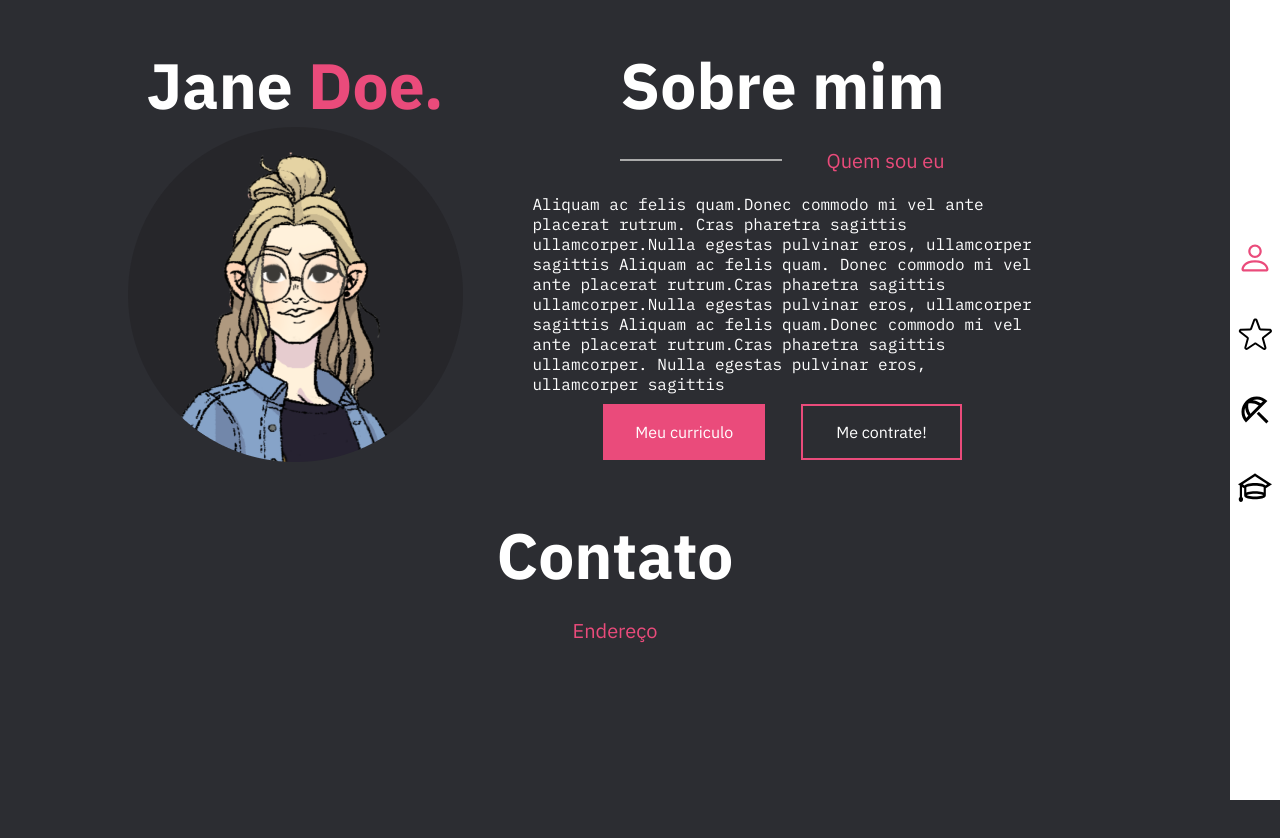
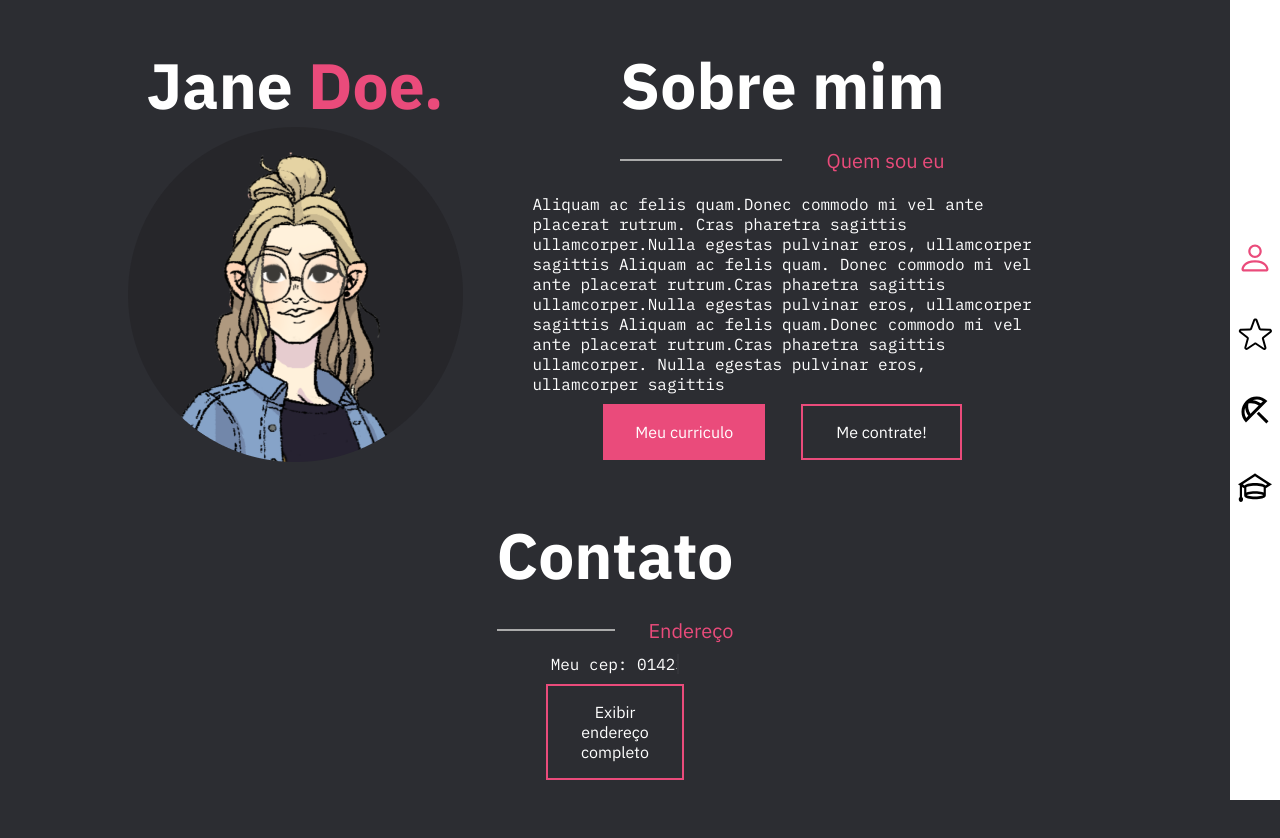
Before and after one commit to cliomaas/site-pessoal, a React (Create React App) app: page /sobre in a window 1280 px wide. Shown: the top 838 px of the page. Before the commit the page ends 800 px from the top, so only its background shows below. Built offline with nearby package versions, Linux system fonts and the light colour scheme; no server answers.

Commit message:
tela sobre mim finalizada

```diff
--- a/package.json
+++ b/package.json
@@ -7,6 +7,7 @@
     "@testing-library/react": "^12.1.4",
     "@testing-library/user-event": "^13.5.0",
     "@types/react": "^17.0.43",
+    "axios": "^0.26.1",
     "classnames": "^2.3.1",
     "react": "^18.0.0",
     "react-dom": "^18.0.0",
--- a/src/pages/SobreMim/SobreMim.module.css
+++ b/src/pages/SobreMim/SobreMim.module.css
@@ -33,6 +33,32 @@
     margin: 0 70px;
     color: white;
 }
+
+.descriptionCep{
+    composes:descriptionText;
+    transform: translateY(-50%);
+    width: 50px;
+    border-right: 2px solid rgba(255,255,255,.75);
+    font-size: 1rem;
+    text-align: center;
+    white-space: nowrap;
+    overflow: hidden;
+    margin:0;
+}
+
+.animTypewriter{
+  animation: typewriter 4s steps(44) 1s 1 normal both,
+             blinkTextCursor 500ms steps(44) infinite normal;
+}
+@keyframes typewriter{
+  from{width: 0;}
+  to{width: 100%;}
+}
+@keyframes blinkTextCursor{
+  from{border-right-color: rgba(255,255,255,.75);}
+  to{border-right-color: transparent;}
+}
+
 .quemTitle{
     display: flex;
     justify-content: center;
@@ -41,8 +67,14 @@
     align-content: center;
     align-items: center;
     justify-content: space-between;
+    width: 100%;
 }
-
+.cepContent{
+    display: flex;
+    flex-direction: column;
+    align-items: center;
+    max-width: 50%;
+}
 .quemTitle hr{
     border-width: 2px 0 0 0;
     border-color: white;
@@ -81,12 +113,30 @@
     margin: 10px auto;
     display: flex;
     flex-wrap: wrap;
+    justify-content: center;
 }
+
+.container{
+    display: flex;
+    justify-content: center;
+}
+
+.hiddenComponent{
+    visibility: hidden;
+}
+
+.shownComponent{
+    visibility:visible;
+}
+
 @media screen and (max-width: 600px){
-    .description{
+    .description, .avatar{
         max-width: 70vw;
     }
     .buttonPrimary{
         margin: 10px 0;
     }
+    .descriptionText{
+        margin: 0;
+    }
 }
--- a/src/pages/SobreMim/SobreMimContatos.js
+++ b/src/pages/SobreMim/SobreMimContatos.js
@@ -1,18 +1,53 @@
+import axios from "axios";
 import React, { Component } from "react";
 import styles from "./SobreMim.module.css"
 
 
 class SobreMimContatos extends Component {
+    constructor(props) {
+        super(props);
+        this.state = {
+            active: false,
+            persons: []
+        };
+
+        this.handleClick = this.handleClick.bind(this)
+    }
+
+    handleClick() {
+        const currentState = this.state.active;
+        this.setState({ active: !currentState });
+    }
+    componentDidMount() {
+        let cep = document.getElementById('cep').innerHTML.replace(/[^\d]+/g, '')
+        console.log(cep)
+        axios.get('https://viacep.com.br/ws/' + cep + '/json/')
+            .then(res => {
+                const persons = res.data;
+                console.log(res.data)
+                this.setState({ persons });
+                console.log(this.state.persons)
+            })
+    }
     render() {
         return (
+            <div className={styles.container}>
                 <div className={styles.content}>
                     <div className={styles.description}>
                         <div>
                             <h1>Contato</h1>
-                    </div>
                             <div className={styles.quemTitle}>
                                 <hr />
                                 <p>Endereço</p>
+                            </div>
+                        </div>
+                        <div className={styles.cepContent}>
+                            <p className={`${styles.descriptionCep} ${styles.animTypewriter}`} id="cep">Meu cep: 01423-010</p>
+                            <button className={styles.buttonSecundary} onClick={this.handleClick}>Exibir endereço completo</button>
+                            <div className={this.state.active ? styles.shownComponent : styles.hiddenComponent}>
+                                <p style={{ margin: '20px 0px' }} className={styles.descriptionText}>{this.state.persons.logradouro}, n° 1000, {this.state.persons.bairro}. {this.state.persons.localidade}, {this.state.persons.uf} </p>
+                            </div>
+                        </div>
                     </div>
                 </div>
             </div>
--- a/src/pages/SobreMim/SobreMimDescricao.js
+++ b/src/pages/SobreMim/SobreMimDescricao.js
@@ -2,9 +2,10 @@ import React, { Component } from "react";
 import styles from "./SobreMim.module.css"
 
 class SobreMimDescricao extends Component {
+
     render() {
         return (
-            <div className={styles.container}>
+            <div >
                 <div className={styles.content}>
                     <div className={styles.avatar}>
                         <h1>Jane <span style={{ color: '#EA4B7B' }}> Doe.</span></h1>
```
Also changed, not shown: src/pages/Formação/index.js (added), 1 other file (tests, documents, lock files or other folders). Lines whose indentation alone changed are shown as unchanged.
